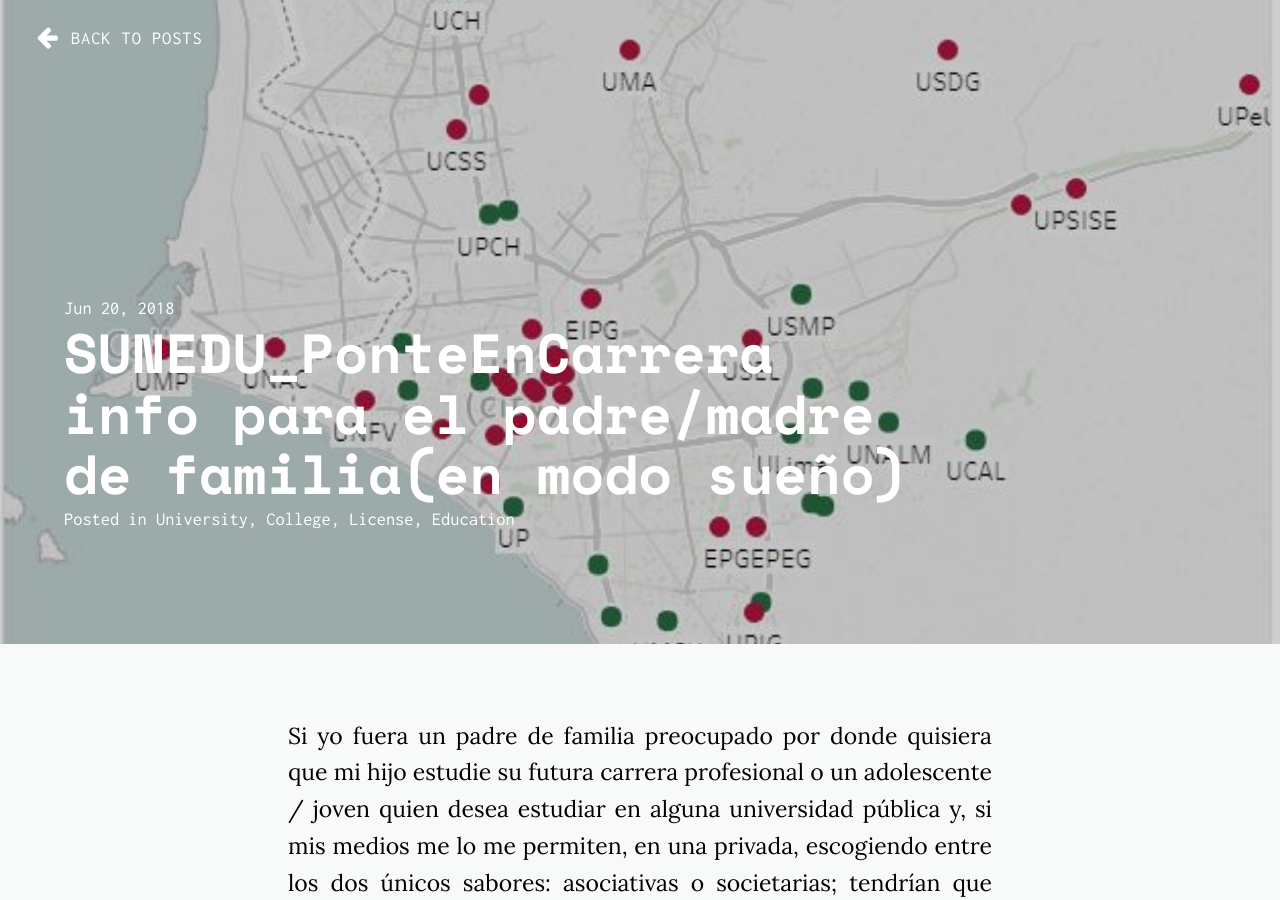
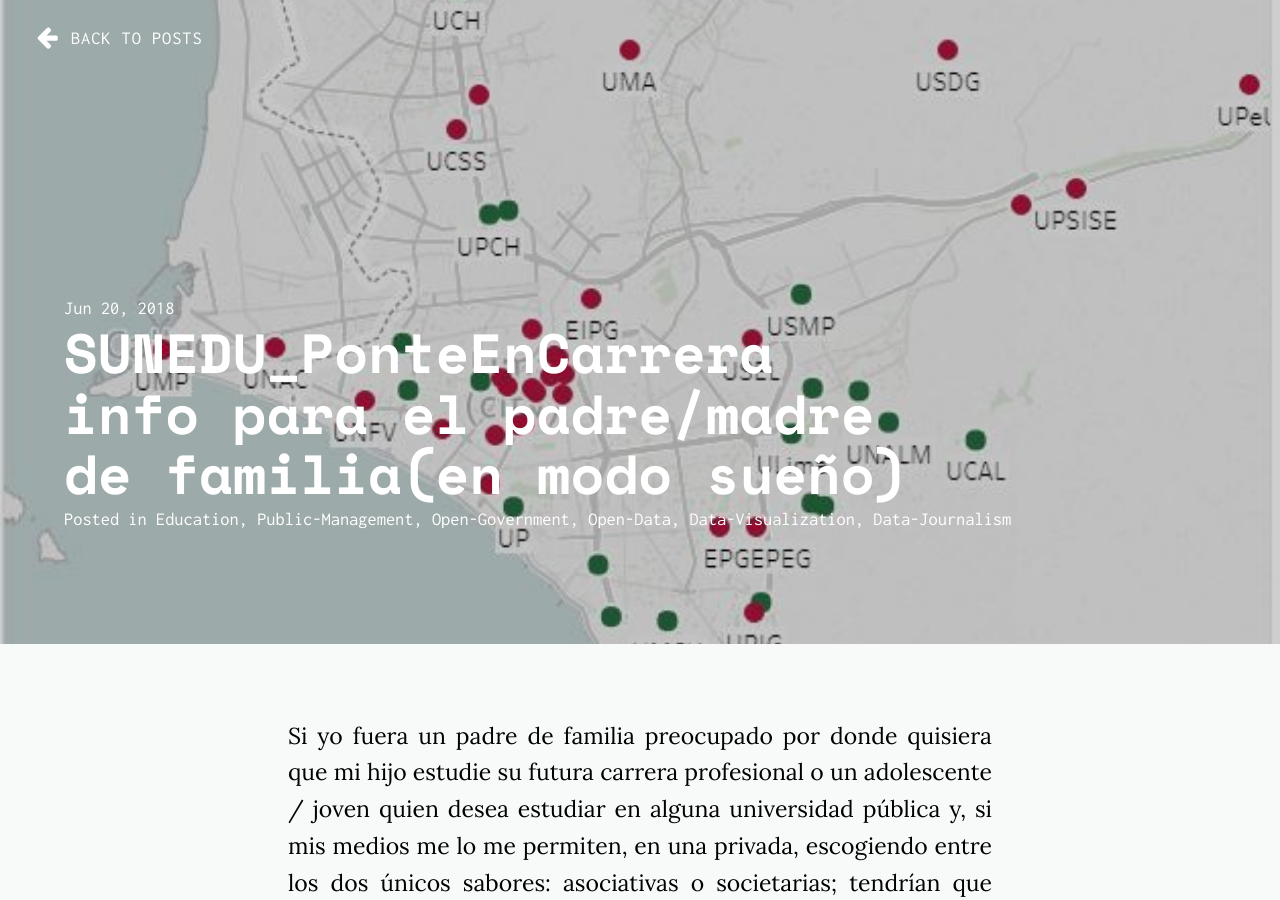
Before and after one commit to manuelvarzen/Vigia, a Jekyll site: the page built from _posts/2018-06-20-SUNEDU-info-padre-madre-familia.markdown, in a window 1280 px wide and 900 px high. Built offline with Jekyll 4.4.1, drawn with Linux system fonts in a browser that asks for light colours; nearby versions of some CDN libraries.

Commit message:
Update 2018-06-20-SUNEDU-info-padre-madre-familia.markdown

```diff
--- a/_posts/2018-06-20-SUNEDU-info-padre-madre-familia.markdown
+++ b/_posts/2018-06-20-SUNEDU-info-padre-madre-familia.markdown
@@ -7,10 +7,12 @@
 image: /Vigia/img/LicenUnivLima2018.JPG
 image-sm: /Vigia/img/LicenUnivLima2018.JPG
 categories:
-  - University
-  - College
-  - License
   - Education
+  - Public-Management
+  - Open-Government
+  - Open-Data
+  - Data-Visualization
+  - Data-Journalism
 ---
 
 Si yo fuera un padre de familia preocupado por donde quisiera que mi hijo estudie su futura carrera profesional o un adolescente / joven quien desea estudiar en alguna universidad pública y, si mis medios me lo me permiten, en una privada, escogiendo entre los dos únicos sabores: asociativas o societarias; tendrían que visitar, sin dudarlo, el portal de [PonteEnCarrera.pe](https://www.ponteencarrera.pe/).
```
